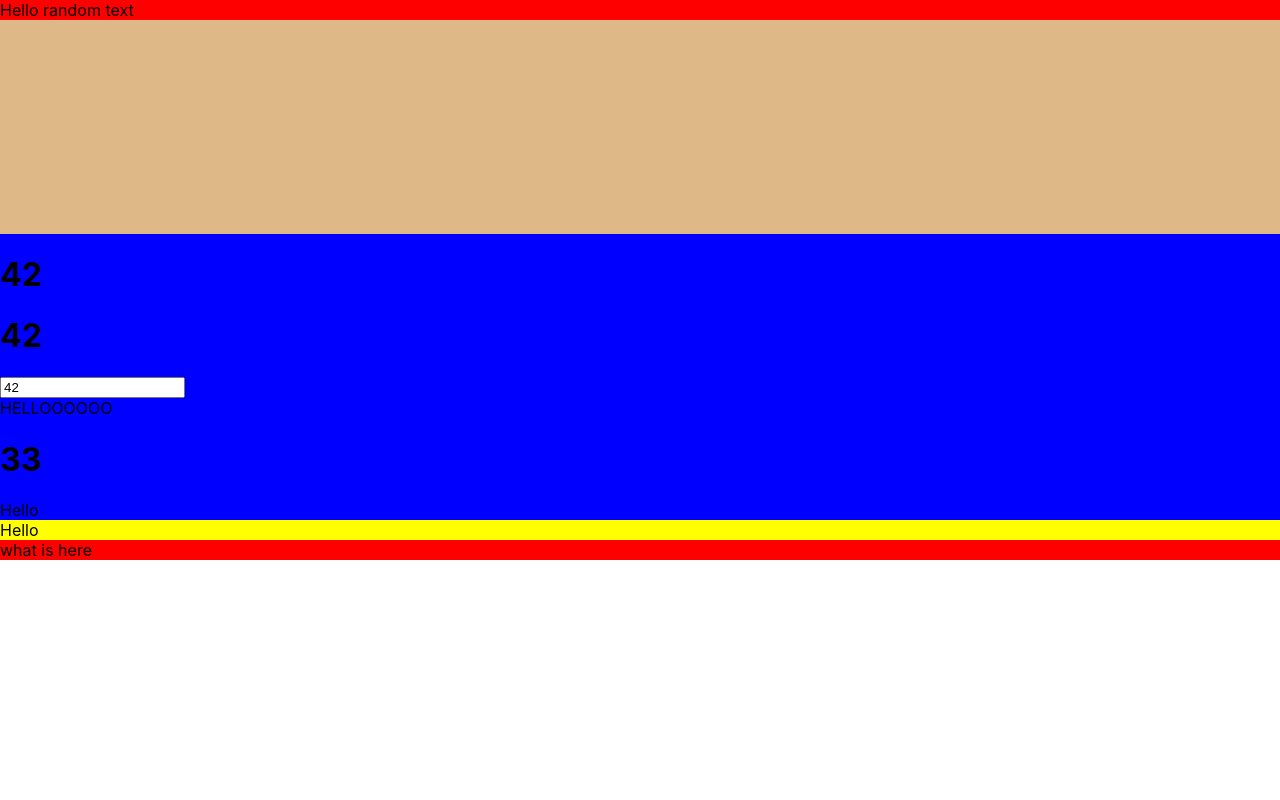
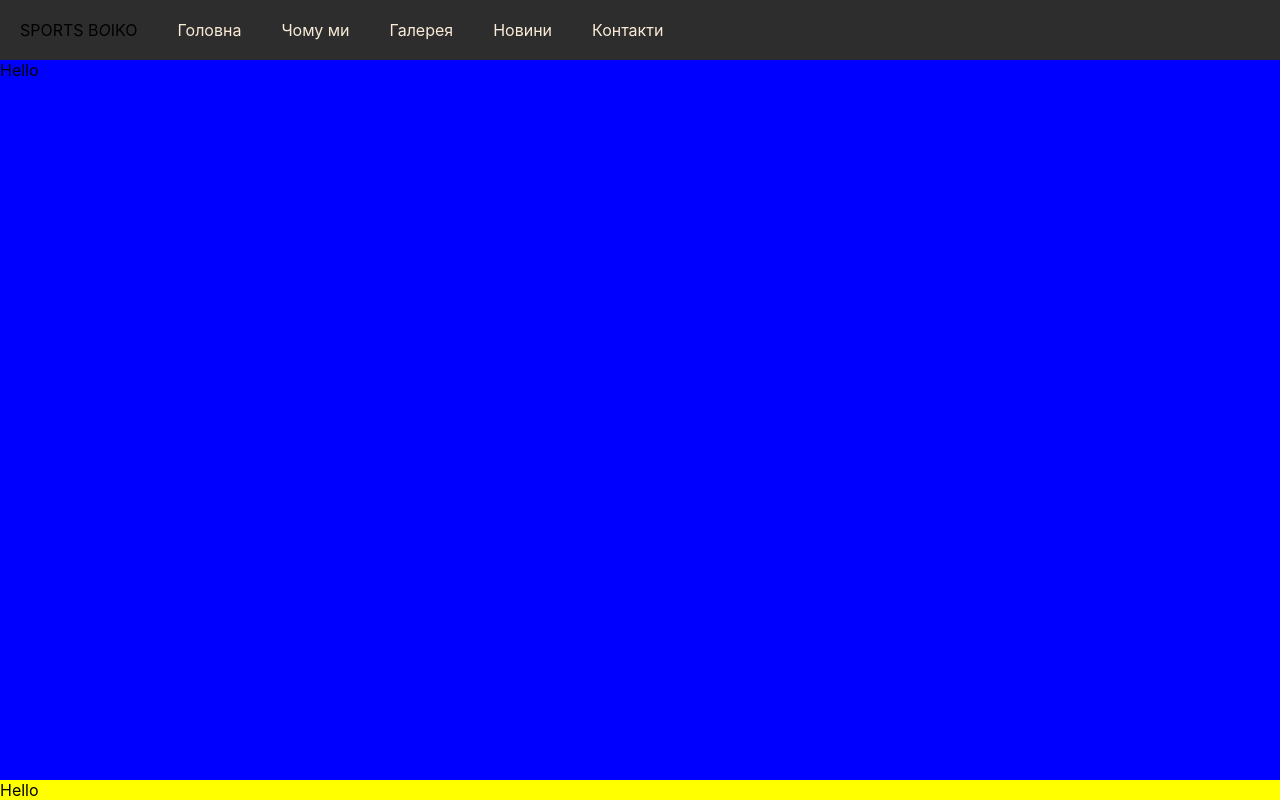
Before and after one commit to evanhorus/examples-1, a React (Create React App) app: page / in a window 1280 px wide. Built offline with nearby package versions, Linux system fonts and the light colour scheme; no server answers.

Commit message:
add Sports bar

```diff
--- a/package.json
+++ b/package.json
@@ -12,6 +12,7 @@
     "@types/react-dom": "^18.0.3",
     "react": "^18.1.0",
     "react-dom": "^18.1.0",
+    "react-modal": "^3.15.1",
     "react-scripts": "5.0.1",
     "styled-components": "^5.3.5",
     "typescript": "^4.6.4",
@@ -19,6 +20,8 @@
   },
   "scripts": {
     "start": "react-scripts start",
+    "start:production:build": "npm run build && serve -s build",
+    "start:custom:page": "serve -s customBuild",
     "build": "react-scripts build",
     "test": "react-scripts test",
     "eject": "react-scripts eject"
@@ -42,6 +45,7 @@
     ]
   },
   "devDependencies": {
+    "@types/react-modal": "^3.13.1",
     "@types/styled-components": "^5.1.25"
   }
 }
--- a/src/components/App/App.tsx
+++ b/src/components/App/App.tsx
@@ -1,52 +1,183 @@
 import React from 'react';
-import '../../styles/App.css'
 import {MyComponents} from "../MyComponent";
 import {URLFetch} from "../URLFetch";
 import {ExamplePage} from "../../pages";
 import {Styled} from './styled';
+import Modal from 'react-modal';
 
-function MyFunction() {
+import '../../styles/App.css'
+import styled from "styled-components";
 
+Modal.setAppElement('#root');
+
+const navbarElements = [
+    {
+        id: '1',
+        title: 'Головна',
+        isCurrent: true,
+        redirectPage: '/',
+    },
+    {
+        id: '2',
+
+        title: 'Чому ми',
+        isCurrent: false,
+        redirectPage: '/why',
+    },
+    {
+        id: '3',
+
+        title: 'Галерея',
+        isCurrent: false,
+        redirectPage: '/gallery',
+    },
+    {
+        id: '4',
+
+        title: 'Новини',
+        isCurrent: false,
+        redirectPage: '/news',
+    },
+    {
+        id: '5',
+        title: 'Контакти',
+        isCurrent: false,
+        redirectPage: undefined,
+    }
+]
+
+const a = [1, 2, 3, 4];
+
+const b = a.map(e => {
+    return e * 2;
+})
+
+console.log(b.toString())
+// @hs$76w65n
+
+const navrbar = navbarElements.map((element, index) => {
+    return (
+        <div key={element.id}>
+            <a href={element.redirectPage}>{element.title}</a>
+        </div>
+    )
+})
+
+const NavBareElements = () => {
+    return (
+        <React.Fragment>
+            {
+                navbarElements.map((element, index) => {
+                    return (
+                        <div key={element.id}>
+                            <a href={element.redirectPage}>{element.title}</a>
+                        </div>
+                    )
+                })
+            }
+        </React.Fragment>
+    )
 }
 
-const MyFunction2 = () => {
-    return 2;
+const COMMON_MARGIN = 20;
+
+const CommonSizes = {
+    xs: '5px',
+    sm: '10px',
+    md: `${COMMON_MARGIN}px`,
 }
 
-const D = () => 2;
+const NavElementStyled = styled.div`
+  margin: ${CommonSizes.md};
+`
 
-const a = {
-    b: 2,
-    c: 4,
-    d: 5,
+const StyledLink = styled.a`
+  color: antiquewhite;
+  text-decoration: none;
+
+  &:hover {
+    cursor: pointer;
+  }
+`
+
+
+const NavBar = () => {
+    const [modalIsOpen, setIsOpen] = React.useState(false);
+
+    return (
+
+        <>
+            <div style={{backgroundColor: "#2d2d2d", width: '100%', display: 'flex'}}>
+                <a style={{margin: CommonSizes.md}}>
+                    SPORTS B<i>O</i>IKO
+                </a>
+                <div id="asdasdasdasdasd" style={{display: 'flex', flexDirection: 'row'}}>
+                    <>
+                        {
+                            navbarElements.map((element, index) => {
+                                return (
+                                    <NavElementStyled key={element.id}>
+                                        <StyledLink
+                                            onClick={() => {
+                                                if (!element.redirectPage) {
+                                                    setIsOpen(true)
+                                                }
+                                            }}
+                                            href={element.redirectPage}>
+                                            {element.title}
+                                        </StyledLink>
+                                    </NavElementStyled>
+                                )
+                            })
+                        }
+                        {/*{*/}
+                        {/*    navrbar*/}
+                        {/*}*/}
+                        {/*<NavBareElements/>*/}
+                    </>
+                </div>
+            </div>
+            <Modal
+                isOpen={modalIsOpen}
+                onAfterOpen={() => {
+                    console.log('AFRTER OPEN')
+                }}
+                onRequestClose={() => {
+                    setIsOpen(false);
+                }}
+                style={{}}
+                contentLabel="Example Modal"
+            >
+                <h2>Hello</h2>
+                <button onClick={() => {
+                    setIsOpen(false)
+                }}>close
+                </button>
+                <div>I am a modal</div>
+                <form>
+                    <input/>
+                    <button>tab navigation</button>
+                    <button>stays</button>
+                    <button>inside</button>
+                    <button>the modal</button>
+                </form>
+            </Modal>
+        </>
+    )
 }
 
-
 export const App = () => {
-    const {c, d, b} = a;
-
-
-    console.log(c + d + b);
     return (
         <Styled.Container>
-            <Styled.ModifiedContainer>
-                <div className='myClass'>
-                    Hello random text
-                </div>
-            </Styled.ModifiedContainer>
+            <Styled.StyledDiv>
+                <NavBar/>
+            </Styled.StyledDiv>
             <div style={{backgroundColor: 'blue', flex: 1}}>
-                <ExamplePage>
-                    <MyComponents myProp={42}/>
-                    <URLFetch/>
-                </ExamplePage>
                 Hello
             </div>
             <Styled.StyledDiv>
                 Hello
             </Styled.StyledDiv>
-            <div>
-                what is here
-            </div>
         </Styled.Container>
     );
 }
--- a/src/components/App/styled.ts
+++ b/src/components/App/styled.ts
@@ -11,9 +11,11 @@ const Container = styled.div`
   justify-content: flex-start;
   align-items: stretch;
   align-content: stretch;
-  height: 70%;
+  height: 100%;
   background-color: red;
 `;
+
+Container.displayName = 'Main Container';
 
 const ModifiedContainer = styled(Container)`
   background-color: burlywood;
--- a/src/index.tsx
+++ b/src/index.tsx
@@ -2,7 +2,7 @@ import React from 'react';
 import ReactDOM from 'react-dom/client';
 import reportWebVitals from './reportWebVitals';
 
-import { c, MyComponents, MyComponent2, App} from './components';
+import { c, MyComponents, App} from './components';
 
 import './styles/index.css';
 
```
Also changed, not shown: customBuild/index.html (added, +10 -0 lines), src/assets/img.png (added), 1 other file (tests, documents, lock files or other folders).
